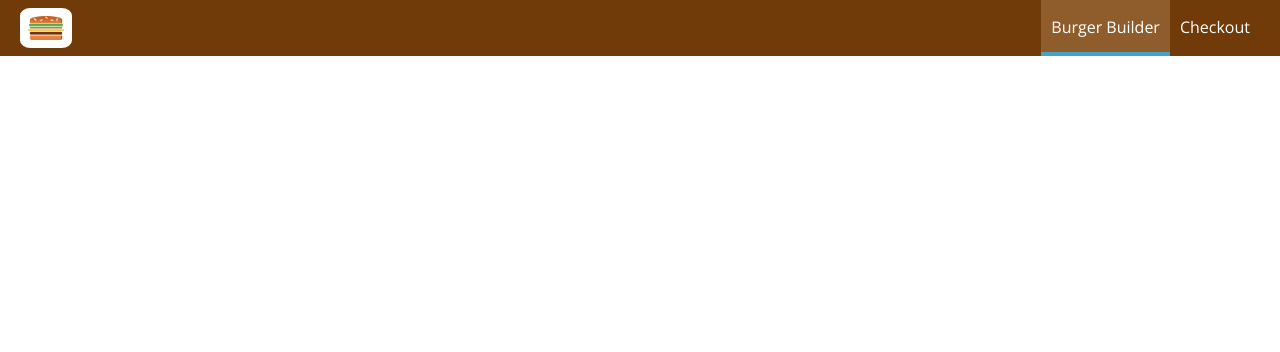
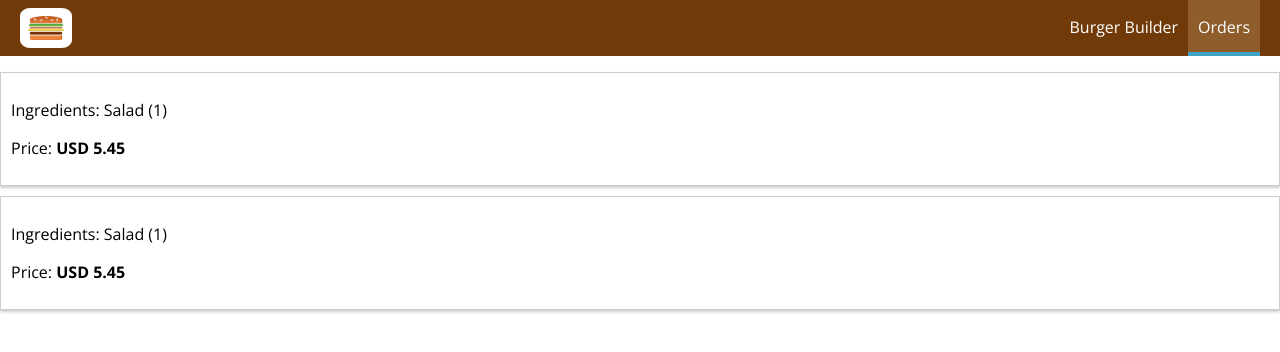
Before and after one commit to alexandramj92/burger-builder, a React app: page /orders in a window 1280 px wide. Shown: the top 352 px of the page. Built offline with nearby package versions, Linux system fonts and the light colour scheme.

Commit message:
added orders page

```diff
--- a/src/App.js
+++ b/src/App.js
@@ -3,6 +3,7 @@
 import Layout from './hoc/Layout/Layout';
 import BurgerBuilder from './containers/BurgerBuilder/BurgerBuilder';
 import Checkout from './containers/Checkout/Checkout';
+import Orders from './containers/Orders/Orders';
 
 class App extends Component {
 
@@ -12,6 +13,7 @@
       <Layout>
       <Switch>
         <Route path="/checkout" component={Checkout} />
+        <Route path="/orders" component={Orders} />
         <Route path="/" exact component={BurgerBuilder}/>
       </Switch>
       </Layout>
--- a/src/components/Navigation/NavigationItem/NavigationItem.js
+++ b/src/components/Navigation/NavigationItem/NavigationItem.js
@@ -1,16 +1,15 @@
 import React from 'react';
+import { NavLink } from 'react-router-dom';
 
 import classes from './NavigationItem.css';
 
-
-const navigationItem = (props) => (
+const navigationItem = ( props ) => (
     <li className={classes.NavigationItem}>
-        <a
-        href={props.link}
-        className={props.active ? classes.active : null}>{props.children}</a>
+        <NavLink
+            to={props.link}
+            exact={props.exact}
+            activeClassName={classes.active}>{props.children}</NavLink>
     </li>
-
 );
 
-
 export default navigationItem;
--- a/src/components/Navigation/NavigationItems/NavigationItems.js
+++ b/src/components/Navigation/NavigationItems/NavigationItems.js
@@ -1,18 +1,13 @@
 import React from 'react';
 
-import classes from "./NavigationItems.css";
+import classes from './NavigationItems.css';
 import NavigationItem from '../NavigationItem/NavigationItem';
 
 const navigationItems = () => (
     <ul className={classes.NavigationItems}>
-
-    <NavigationItem link="/" active >Burger Builder</NavigationItem>
-    <NavigationItem link="/">Checkout</NavigationItem>
-
-
+        <NavigationItem link="/" exact>Burger Builder</NavigationItem>
+        <NavigationItem link="/orders">Orders</NavigationItem>
     </ul>
-
 );
 
-
 export default navigationItems;
--- /dev/null
+++ b/src/components/Order/Order.css
@@ -0,0 +1,8 @@
+.Order {
+    width: 100%;
+    border: 1px solid #ccc;
+    box-shadow: 0 2px 3px #ccc;
+    padding: 10px;
+    margin: 10px auto;
+    box-sizing: border-box;
+}
--- /dev/null
+++ b/src/components/Order/Order.js
@@ -0,0 +1,13 @@
+import React from 'react';
+
+import classes from './Order.css';
+
+const order = (props) => (
+    <div className={classes.Order}>
+        <p>Ingredients: Salad (1)</p>
+        <p>Price: <strong>USD 5.45</strong></p>
+    </div>
+);
+
+
+export default order;
--- /dev/null
+++ b/src/containers/Orders/Orders.js
@@ -0,0 +1,16 @@
+import React, {Component} from 'react';
+
+import Order from '../../components/Order/Order';
+
+class Orders extends Component {
+    render () {
+        return (
+            <div>
+                <Order />
+                <Order />
+            </div>
+        );
+    }
+}
+
+export default Orders;
```
